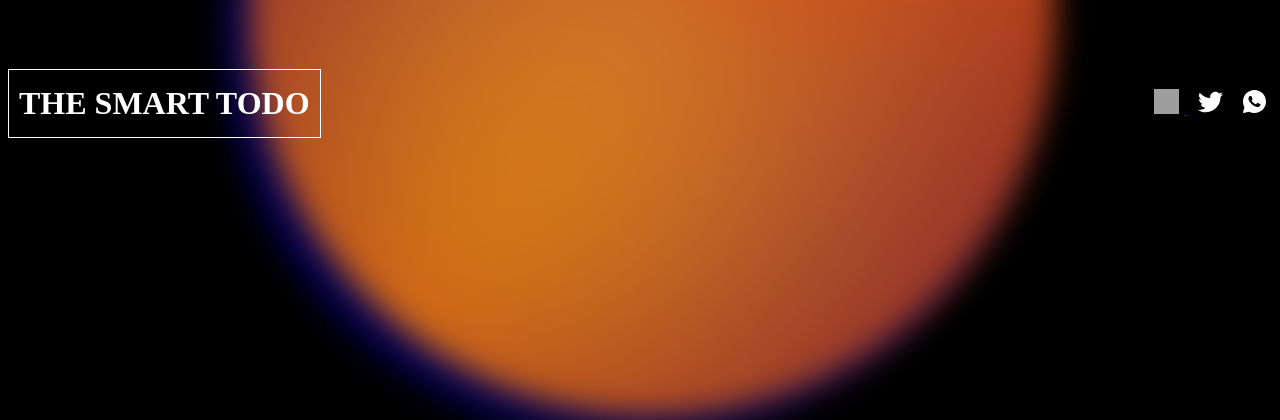
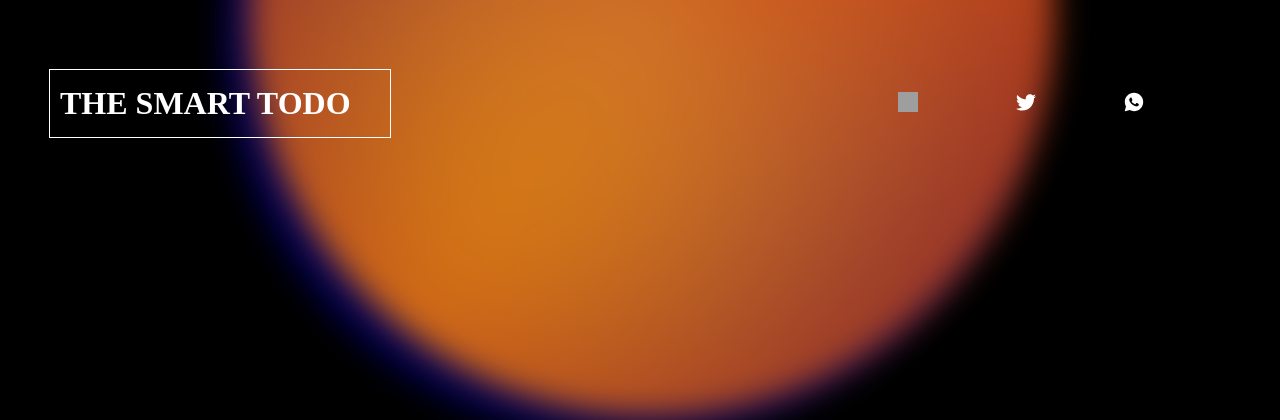
Before and after one commit to oreoyona/smart-todo, a Flask app: page / in a window 1280 px wide. Shown: the top 420 px of the page. Run offline with Flask 2, Linux system fonts and the light colour scheme; grey boxes are pictures that could not be loaded.

Commit message:
Finished doing the desktop view of home and replaced flexboxes by grids

```diff
--- a/static/css/main.css
+++ b/static/css/main.css
@@ -89,33 +89,41 @@ body {
 }
 
 .home-hero {
-  display: flex;
-  justify-content: space-between;
+  display: grid;
+  grid-template-columns: 70% 30%;
   align-items: center;
   width: 100%;
   z-index: 2;
   margin: 40px;
   padding: 0 20px;
 }
-.home-hero h1 {
+.home-hero .title {
+  grid-column: 1;
+  margin: 0 41px;
+}
+
+h1 {
   color: white;
   border: 1px solid white;
   padding: 15px 10px;
+  width: 10em;
 }
 
-.header-icon-div {
-  display: flex;
-  align-items: center;
-  justify-content: center;
+.header-icons-div {
+  grid-column: 2;
+  display: grid;
+  grid-template-columns: repeat(3, 1fr);
+  justify-content: end;
+  margin-right: 40px;
 }
-.header-icon-div a {
+.header-icons-div a {
   text-decoration: none;
   color: transparent;
 }
 
 .header-icon {
-  height: 25px;
-  width: 25px;
+  height: 20px;
+  width: 20px;
   padding: 0 5px;
   text-decoration: none;
   color: transparent;
--- a/static/css/main.scss
+++ b/static/css/main.scss
@@ -55,7 +55,7 @@ select {
 Home page
 
 */
-body{
+body {
     overflow-x: hidden;
     overflow-y: hidden;
 }
@@ -113,36 +113,49 @@ body{
 
 
 .home-hero {
-    display: flex;
-    justify-content: space-between;
+    display: grid;
+    grid-template-columns: 70% 30%;
     align-items: center;
     width: 100%;
     z-index: 2;
     margin: 40px;
     padding: 0 20px;
 
+    .title {
+        grid-column: 1;
+        margin: 0 41px;
+    }
 
-    h1 {
-        color: white;
-        border: 1px solid white;
-        padding: 15px 10px;
-    }
+
+
 }
 
-.header-icon-div{
-    display: flex;
-    align-items: center;
-    justify-content: center;
-    a{
+h1 {
+    color: white;
+    border: 1px solid white;
+    padding: 15px 10px;
+    width: 10em;
+
+
+}
+
+.header-icons-div {
+    grid-column: 2;
+    display: grid;
+    grid-template-columns: repeat(3, 1fr);
+    justify-content: end;
+    margin-right: 40px;
+
+    a {
         text-decoration: none;
         color: transparent;
     }
 
 }
 
-.header-icon{
-    height: 25px;
-    width: 25px;
+.header-icon {
+    height: 20px;
+    width: 20px;
     padding: 0 5px;
     text-decoration: none;
     color: transparent;
--- a/templates/home.html
+++ b/templates/home.html
@@ -14,8 +14,11 @@
     </section>
 
     <header class="home-hero">
-        <h1>THE SMART TODO</h1>
-        <div class="header-icons-div">
+        <span class="title">
+            <h1>THE SMART TODO</h1>
+        </span>
+
+        <span class="header-icons-div">
             <a href="#">
                 <img class="header-icon" src="../static/images/icons8-facebook.svg" alt="facebook share icon">
             </a>
@@ -25,7 +28,7 @@
             <a href="#" >
                 <img  class="header-icon" src="../static//images/icons8-whatsapp.svg" alt="Whatsapp icon share">
             </a>
-        </div>
+        </span>
     </header>
 
 
```
Also changed, not shown: 1 other file.
